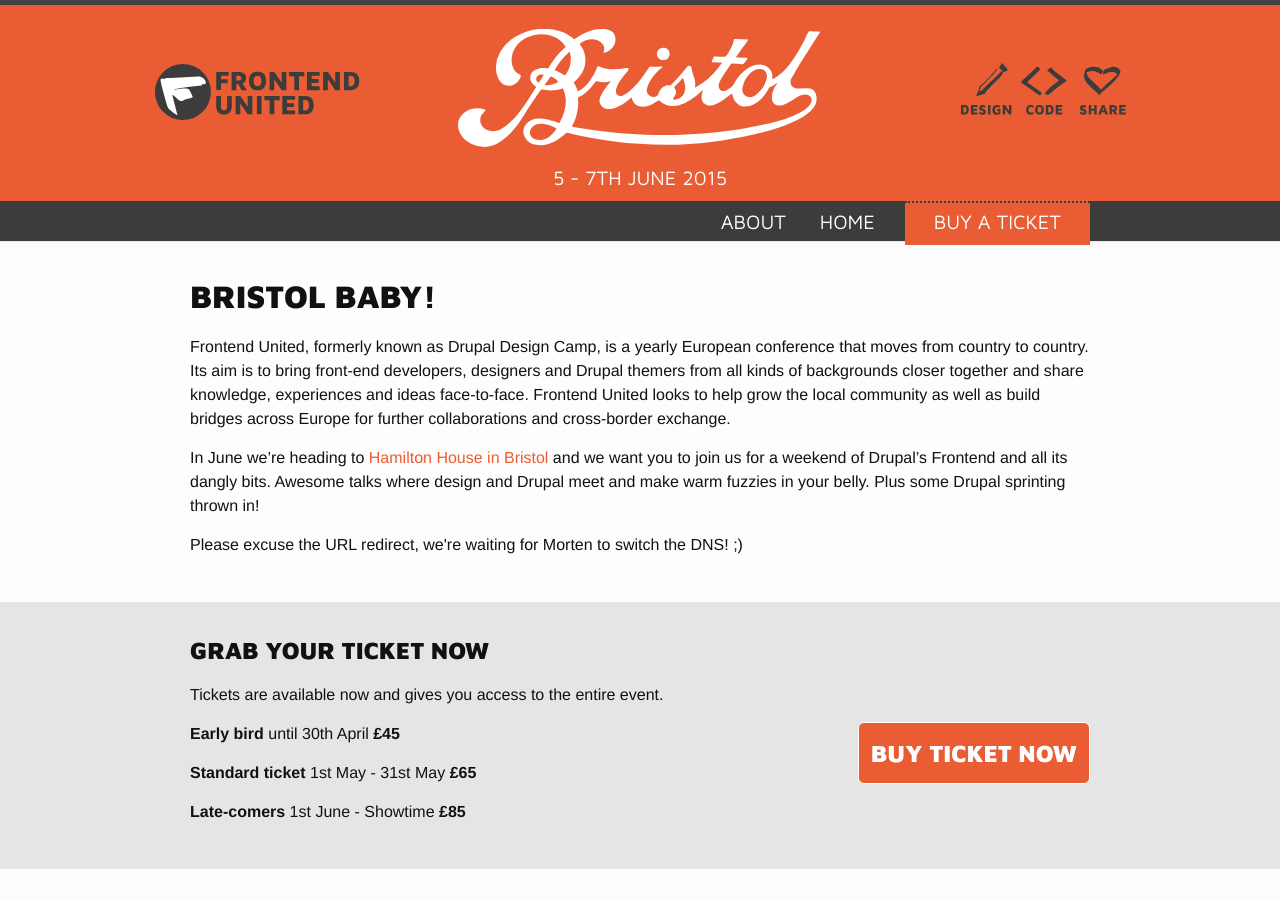
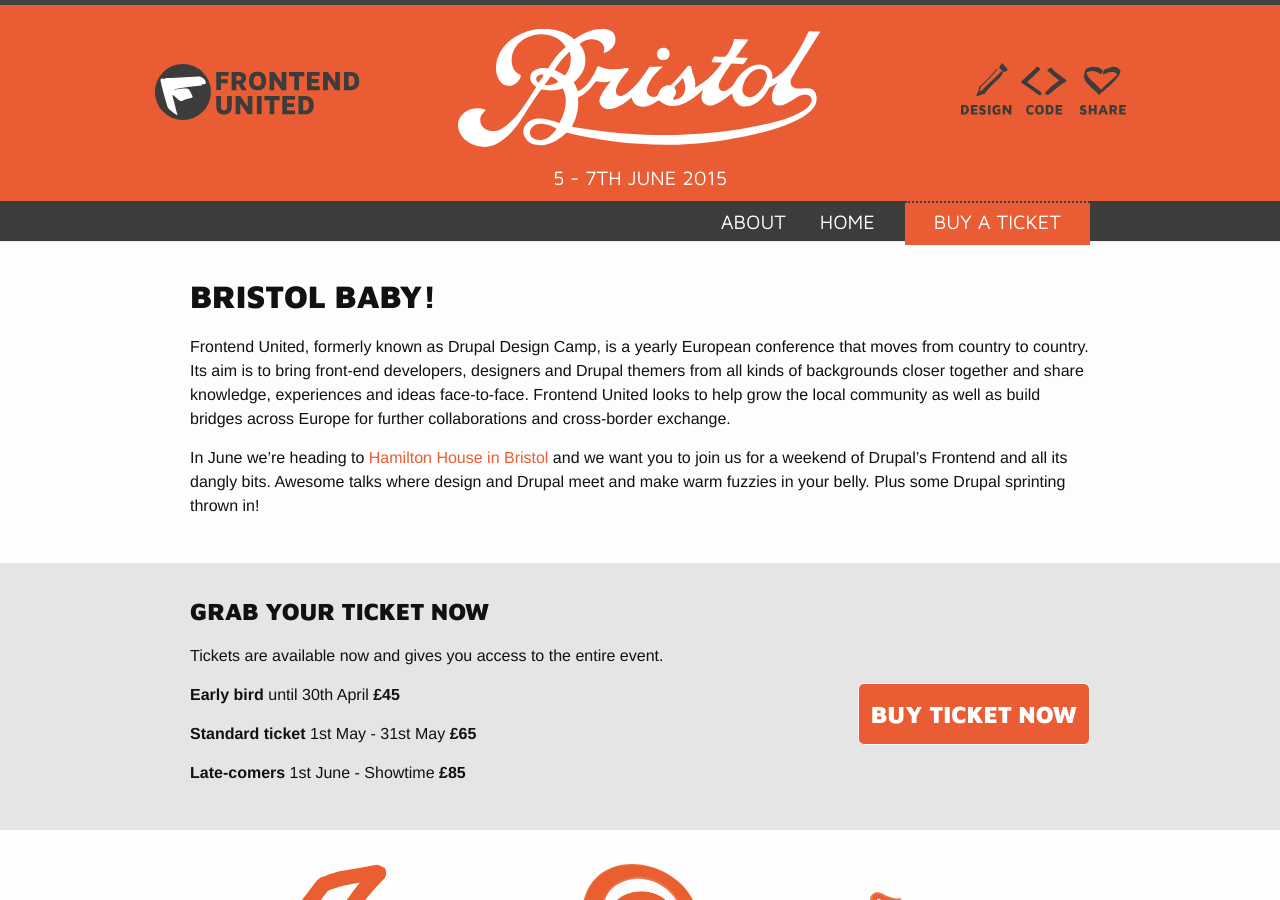
Before and after one commit to drupal-frontend/feu2015, a Jekyll site: the page built from index.html, in a window 1280 px wide and 900 px high. Built offline with Jekyll 4.4.1, drawn with Linux system fonts in a browser that asks for light colours; Markdown is read by kramdown in place of the engine named in the settings.

Commit message:
removing DNS talk

```diff
--- a/_includes/only-text-no-columns.html
+++ b/_includes/only-text-no-columns.html
@@ -3,6 +3,6 @@
     <h1>Bristol baby!</h1>
     <p>Frontend United, formerly known as Drupal Design Camp, is a yearly European conference that moves from country to country. Its aim is to bring front-end developers, designers and Drupal themers from all kinds of backgrounds closer together and share knowledge, experiences and ideas face-to-face. Frontend United looks to help grow the local community as well as build bridges across Europe for further collaborations and cross-border exchange.</p>
     <p>In June we’re heading to <a href="http://www.hamiltonhouse.org/">Hamilton House in Bristol</a> and we want you to join us for a weekend of Drupal’s Frontend and all its dangly bits. Awesome talks where design and Drupal meet and make warm fuzzies in your belly. Plus some Drupal sprinting thrown in! </p>
-      <p>Please excuse the URL redirect, we're waiting for Morten to switch the DNS! ;)  </p>
+
   </div>
 </div>
```
